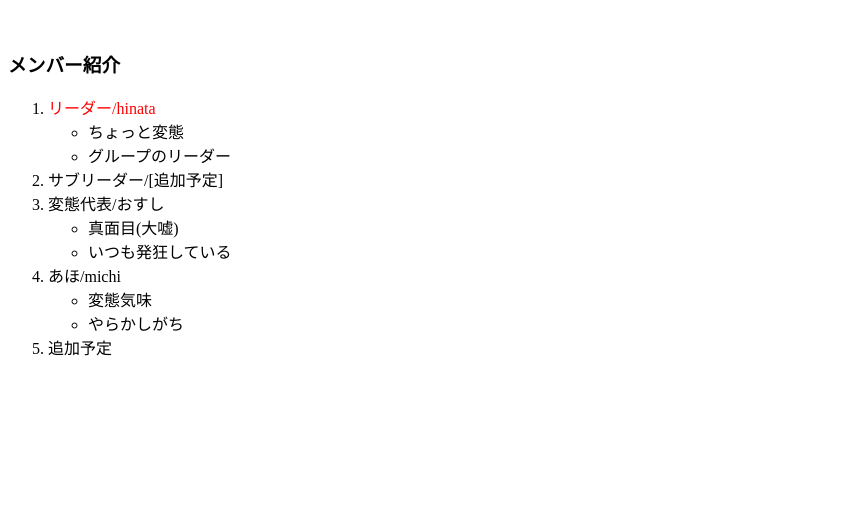
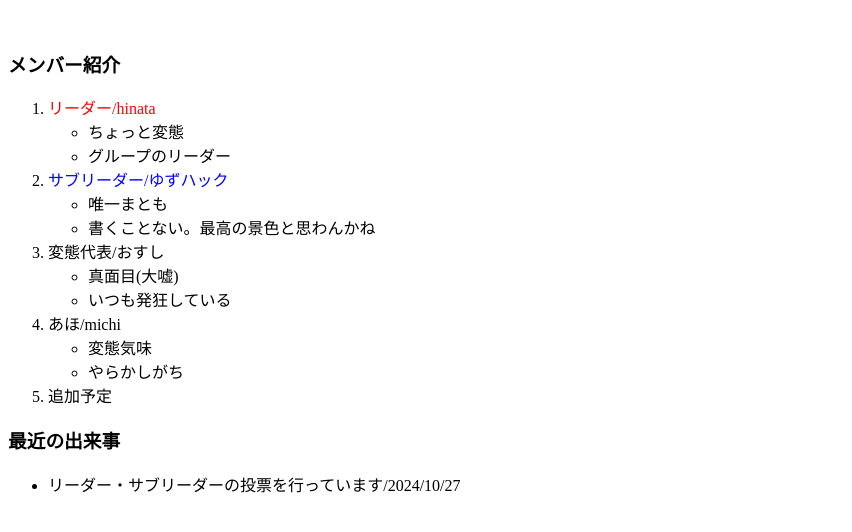
Before and after one commit to ikasumi123/2.1class, a plain HTML site: page 2.1class.html in a window 1280 px wide. Shown: the part 116-648 px from the top of the page, without its empty margins (0-852 px from the left). Drawn offline with Linux system fonts and the light colour scheme.

Commit message:
Update 2.1class.html

```diff
--- a/2.1class.html
+++ b/2.1class.html
@@ -21,7 +21,11 @@
                     </ul>
                 </li>
                 <li>
-                    <span style="color: brue;">サブリーダー/[追加予定]</span>
+                    <span style="color: blue;">サブリーダー/ゆずハック</span>
+                    <ul>
+                        <li>唯一まとも</li>
+                        <li>書くことない。最高の景色と思わんかね</li>
+                    </ul>
                 </li>
                 <li>
                     <span>変態代表/おすし</span>
@@ -39,5 +43,9 @@
                 </li>
                 <li>追加予定</li>
             </ol>
+            <h3>最近の出来事</h3>
+            <ul>
+                <li>リーダー・サブリーダーの投票を行っています/2024/10/27</li>
+            </ul>
     </body>
 </html>
```
